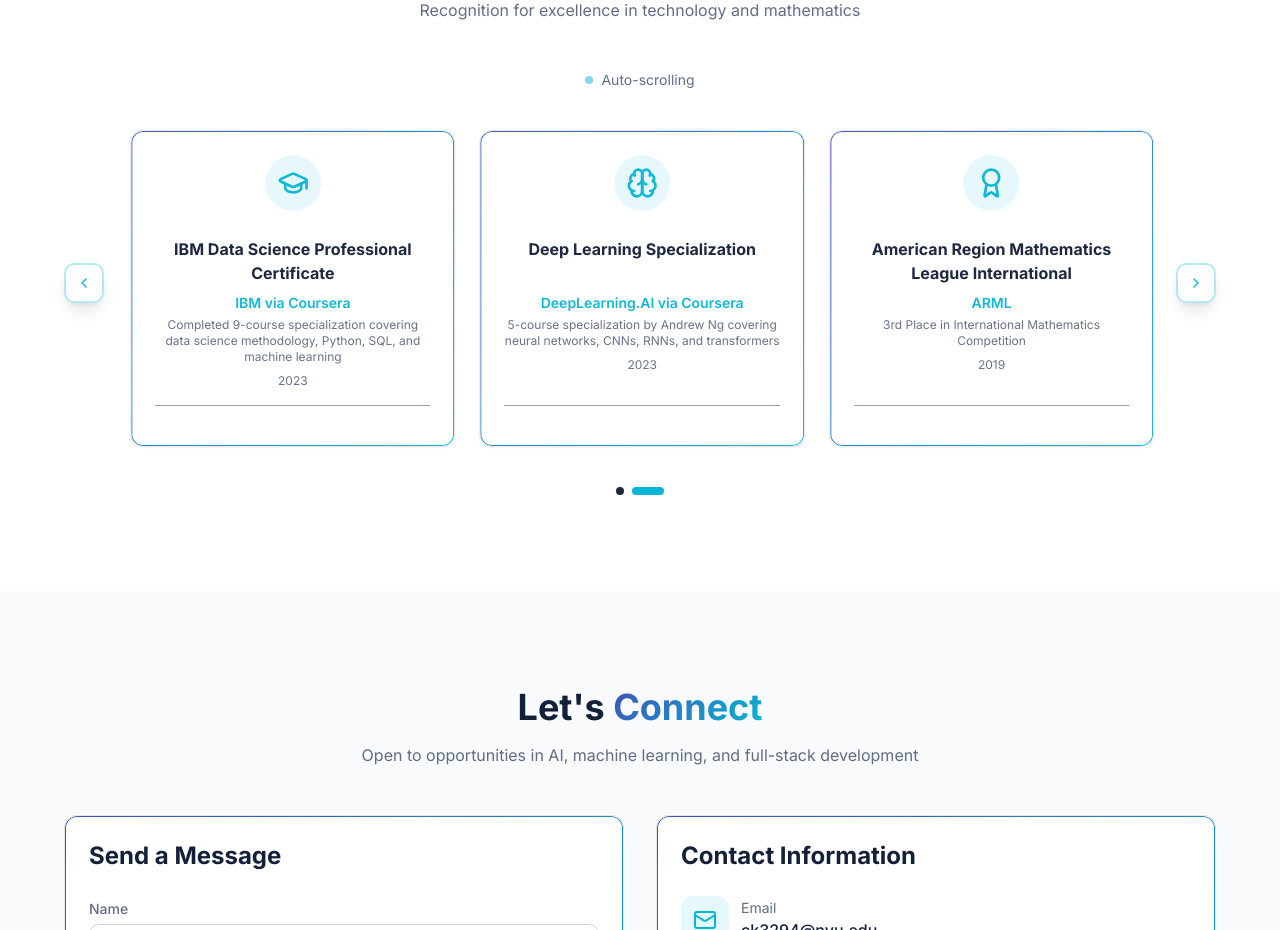
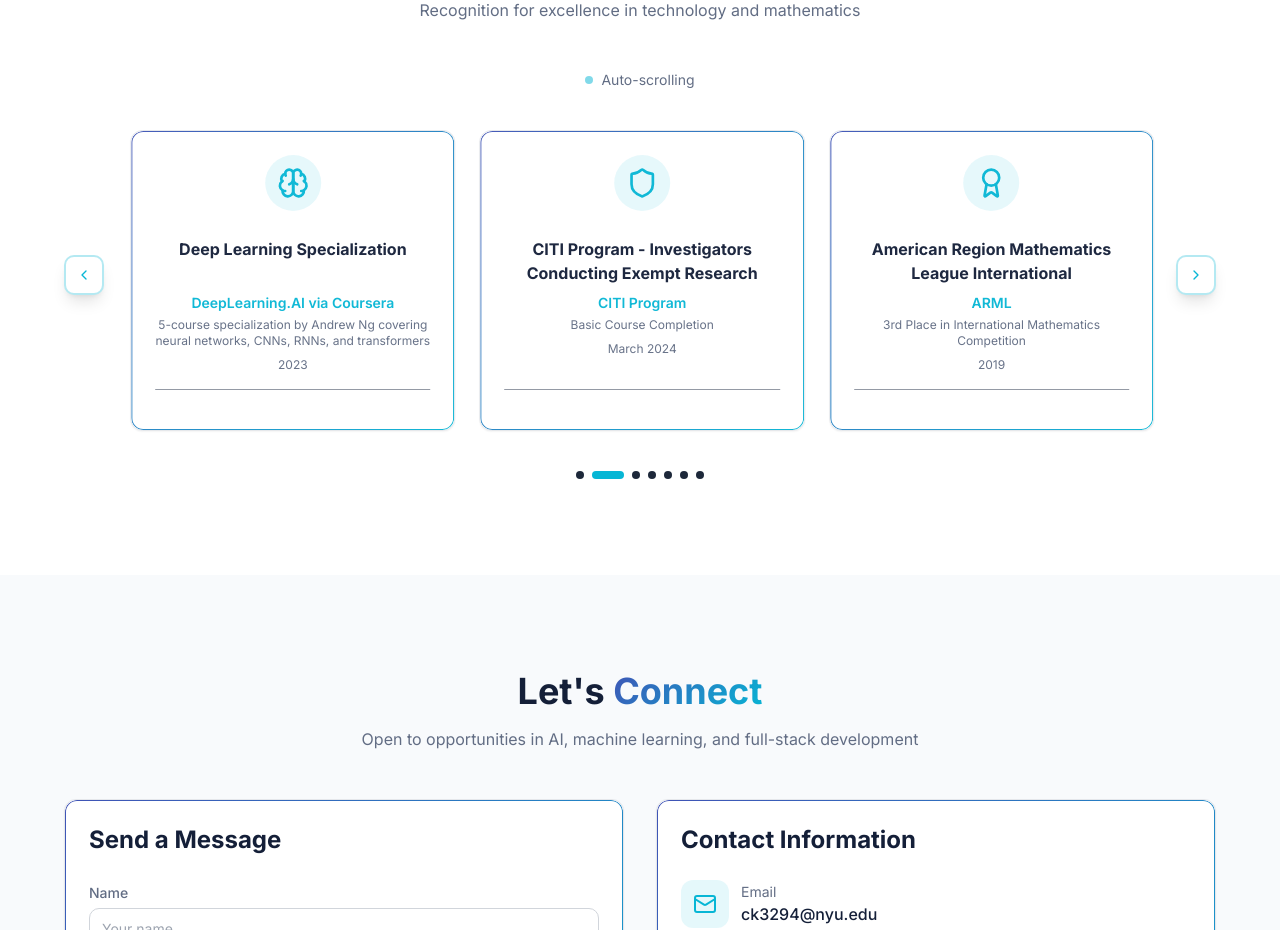
Before and after one commit to WeiKuoWei/its-wei, a React (Vite) app: page / in a window 1280 px wide. Shown: the part 5340-6270 px from the top of the page. Built offline with nearby package versions, Linux system fonts and the light colour scheme; no server answers; the HTML template or start-up script is replaced by a standard one.

Commit message:
fix: update carousel functionality and improve certificate data structure

```diff
--- a/src/components/CertificatesCarousel.tsx
+++ b/src/components/CertificatesCarousel.tsx
@@ -126,15 +126,18 @@ const CertificatesCarousel = () => {
 
             {/* Progress Indicators */}
             <div className="flex justify-center gap-2 mt-6">
-              {Array.from({ length: maxIndex + 1 }).map((_, index) => (
-                <button
-                  key={index}
-                  onClick={() => goToIndex(index)}
-                  className={`h-2 rounded-full transition-all duration-300 ${
-                    index === currentIndex ? "w-8 bg-primary" : "w-2 bg-muted"
-                  }`}
-                />
-              ))}
+              {Array.from({ length: Math.ceil(certificates.length / CAROUSEL.ITEMS_PER_VIEW) }).map((_, index) => {
+                const pageIndex = index * CAROUSEL.ITEMS_PER_VIEW;
+                return (
+                  <button
+                    key={index}
+                    onClick={() => goToIndex(pageIndex)}
+                    className={`h-2 rounded-full transition-all duration-300 ${
+                      currentIndex === pageIndex ? "w-8 bg-primary" : "w-2 bg-muted"
+                    }`}
+                  />
+                );
+              })}
             </div>
           </div>
         </div>
--- a/src/data/certificates.ts
+++ b/src/data/certificates.ts
@@ -2,7 +2,27 @@
  * Certificates and awards data
  */
 
-import { Award, ExternalLink, FileText, GraduationCap, Brain, Trophy, LucideIcon } from "lucide-react";
+import {
+  Award,
+  BarChart3,
+  Bot,
+  Brain,
+  Code,
+  Database,
+  ExternalLink,
+  FileText,
+  FolderTree,
+  GitBranch,
+  GraduationCap,
+  LineChart,
+  LucideIcon,
+  Network,
+  Rocket,
+  Settings,
+  Shield,
+  Trophy,
+  TrendingUp,
+} from "lucide-react";
 
 export interface Certificate {
   title: string;
@@ -17,12 +37,19 @@ export interface Certificate {
 
 export const certificates: Certificate[] = [
   {
+    title: "NYU Founder's Day Award",
+    issuer: "New York University",
+    achievement: "Highest Bracket of Scholastic Preferment",
+    date: "April 2025",
+    Icon: GraduationCap,
+    description: "University recognition for outstanding academic achievement"
+  },
+  {
     title: "TSMC Regional Intern Competition Gold Award",
     issuer: "Taiwan Semiconductor Manufacturing Company",
-    achievement: "Top 4 out of 250 regional interns - recognized for outstanding ML research",
+    achievement: "Top 4 out of 250 interns - recognized for outstanding ML research",
     date: "Summer 2023",
     Icon: Trophy,
-    // verifyLink: "/certificates/founders-award.pdf",
     description: "Gold Award for Machine Learning Innovation in Semiconductor Manufacturing",
   },
   {
@@ -32,8 +59,6 @@ export const certificates: Certificate[] = [
       "Completed 9-course specialization covering data science methodology, Python, SQL, and machine learning",
     date: "2023",
     Icon: GraduationCap,
-    // certificateFile: "/certificates/ibm-data-science.pdf",
-    // verifyLink: "https://www.coursera.org/account/accomplishments/professional-cert/",
     description: "Comprehensive training in data analysis, visualization, and ML algorithms",
   },
   {
@@ -42,9 +67,15 @@ export const certificates: Certificate[] = [
     achievement: "5-course specialization by Andrew Ng covering neural networks, CNNs, RNNs, and transformers",
     date: "2023",
     Icon: Brain,
-    // certificateFile: "/certificates/deep-learning.pdf",
-    // verifyLink: "https://www.coursera.org/account/accomplishments/specialization/",
     description: "Advanced deep learning architectures and practical implementation",
+  },
+  {
+  title: "CITI Program - Investigators Conducting Exempt Research",
+  issuer: "CITI Program",
+  achievement: "Basic Course Completion",
+  date: "March 2024",
+  Icon: Shield, // or FileCheck
+  description: "Research ethics training for conducting exempt human subjects research"
   },
   {
     title: "American Region Mathematics League International",
@@ -54,4 +85,108 @@ export const certificates: Certificate[] = [
     Icon: Award,
     description: "Top performance in prestigious high school mathematics competition",
   },
+  {
+    title: "Convolutional Neural Networks",
+    issuer: "DeepLearning.AI",
+    achievement: "Deep Learning Specialization Course",
+    date: "May 2023",
+    Icon: Brain,
+    description: "Advanced training in CNNs for computer vision applications"
+  },
+  {
+    title: "Improving Deep Neural Networks",
+    issuer: "DeepLearning.AI",
+    achievement: "Hyperparameter Tuning, Regularization and Optimization",
+    date: "February 2023",
+    Icon: Settings,
+    description: "Advanced techniques for optimizing deep learning models"
+  },
+  {
+    title: "Neural Networks and Deep Learning",
+    issuer: "DeepLearning.AI",
+    achievement: "Deep Learning Specialization Course",
+    date: "February 2023",
+    Icon: Network,
+    description: "Foundations of neural networks and deep learning architectures"
+  },
+  {
+    title: "Sequence Models",
+    issuer: "DeepLearning.AI",
+    achievement: "Deep Learning Specialization Course",
+    date: "June 2023",
+    Icon: GitBranch, // or Workflow
+    description: "RNNs, LSTMs, and attention mechanisms for sequential data"
+  },
+  {
+    title: "Structuring Machine Learning Projects",
+    issuer: "DeepLearning.AI",
+    achievement: "Deep Learning Specialization Course",
+    date: "March 2023",
+    Icon: FolderTree,
+    description: "Best practices for building successful ML projects"
+  },
+  {
+    title: "Supervised Machine Learning: Regression and Classification",
+    issuer: "DeepLearning.AI & Stanford University",
+    achievement: "Machine Learning Specialization Course",
+    date: "July 2023",
+    Icon: TrendingUp,
+    description: "Foundational supervised learning algorithms and techniques"
+  },
+  {
+    title: "Databases and SQL for Data Science with Python",
+    issuer: "IBM",
+    achievement: "IBM Data Science Professional Certificate Course",
+    date: "August 2023",
+    Icon: Database,
+    description: "SQL and database management for data science applications"
+  },
+  {
+    title: "Applied Data Science Capstone",
+    issuer: "IBM",
+    achievement: "IBM Data Science Professional Certificate Course",
+    date: "January 2024",
+    Icon: Rocket,
+    description: "Capstone project applying data science skills to real-world problems"
+  },
+  {
+    title: "Machine Learning with Python",
+    issuer: "IBM",
+    achievement: "IBM Data Science Professional Certificate Course",
+    date: "January 2024",
+    Icon: Bot,
+    description: "Practical machine learning algorithms and implementation in Python"
+  },
+  {
+    title: "Data Visualization with Python",
+    issuer: "IBM",
+    achievement: "IBM Data Science Professional Certificate Course",
+    date: "January 2024",
+    Icon: BarChart3,
+    description: "Creating impactful visualizations using Python libraries"
+  },
+  {
+    title: "Data Analysis with Python",
+    issuer: "IBM",
+    achievement: "IBM Data Science Professional Certificate Course",
+    date: "September 2023",
+    Icon: LineChart,
+    description: "Data manipulation, analysis, and modeling with Python"
+  },
+  {
+    title: "Python for Data Science, AI & Development",
+    issuer: "IBM",
+    achievement: "IBM Data Science Professional Certificate Course",
+    date: "July 2023",
+    Icon: Code,
+    description: "Python programming fundamentals for data science and AI"
+  },
+  {
+    title: "Data Science Methodology",
+    issuer: "IBM",
+    achievement: "IBM Data Science Professional Certificate Course",
+    date: "July 2023",
+    Icon: GitBranch,
+    description: "Structured approach to solving data science problems"
+  }
 ];
--- a/src/hooks/useCarousel.ts
+++ b/src/hooks/useCarousel.ts
@@ -40,21 +40,21 @@ export const useCarousel = ({
     if (!autoScroll) return;
 
     const interval = setInterval(() => {
-      setCurrentIndex((prev) => (prev >= maxIndex ? 0 : prev + 1));
+      setCurrentIndex((prev) => (prev >= maxIndex ? 0 : prev + itemsPerView));
     }, autoScrollInterval);
 
     return () => clearInterval(interval);
-  }, [autoScroll, maxIndex, autoScrollInterval]);
+  }, [autoScroll, maxIndex, autoScrollInterval, itemsPerView]);
 
   const goToNext = useCallback(() => {
     setAutoScroll(false);
-    setCurrentIndex((prev) => (prev >= maxIndex ? 0 : prev + 1));
-  }, [maxIndex]);
+    setCurrentIndex((prev) => (prev >= maxIndex ? 0 : prev + itemsPerView));
+  }, [maxIndex, itemsPerView]);
 
   const goToPrevious = useCallback(() => {
     setAutoScroll(false);
-    setCurrentIndex((prev) => (prev === 0 ? maxIndex : prev - 1));
-  }, [maxIndex]);
+    setCurrentIndex((prev) => (prev === 0 ? maxIndex : prev - itemsPerView));
+  }, [maxIndex, itemsPerView]);
 
   const goToIndex = useCallback((index: number) => {
     setAutoScroll(false);
```
Also changed, not shown: 1 other file (tests, documents, lock files or other folders).
